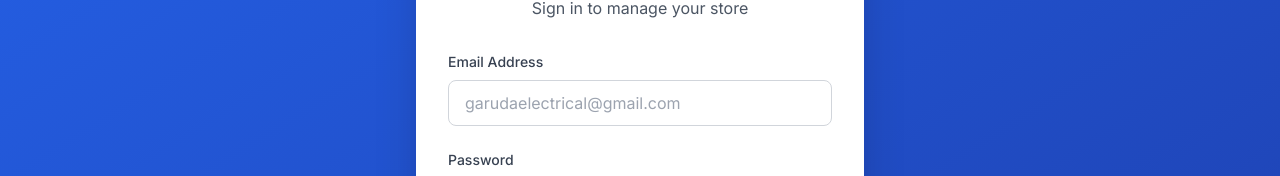
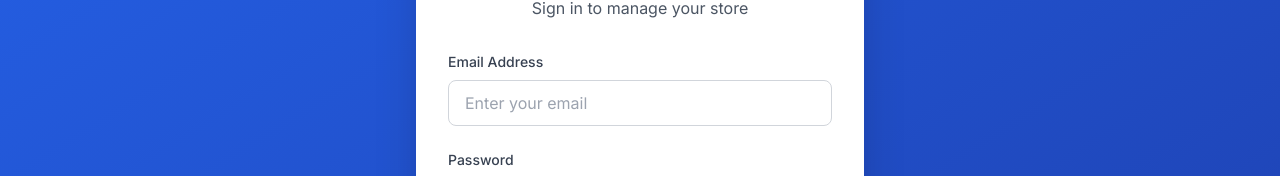
Before and after one commit to Muzzammil777/Garuda-Electricals-Hardwares, a React (Vite) app in the folder frontend/: page /admin/login in a window 1280 px wide. Shown: the part 329-505 px from the top of the page. Built offline with nearby package versions, Linux system fonts and the light colour scheme; no server answers.

Commit message:
frontend fixes

```diff
--- a/frontend/src/pages/admin/ForgotPassword.jsx
+++ b/frontend/src/pages/admin/ForgotPassword.jsx
@@ -81,7 +81,7 @@ const ForgotPassword = () => {
                     onChange={(e) => setEmail(e.target.value)}
                     required
                     className="input pl-10"
-                    placeholder="Garudaelectrical@gmail.com"
+                    placeholder="Enter Admin's Email"
                     autoComplete="email"
                   />
                 </div>
--- a/frontend/src/pages/admin/Login.jsx
+++ b/frontend/src/pages/admin/Login.jsx
@@ -78,7 +78,7 @@ const Login = () => {
                 onChange={handleChange}
                 required
                 className="input"
-                placeholder="garudaelectrical@gmail.com"
+                placeholder="Enter your email"
                 autoComplete="email"
               />
             </div>
```
